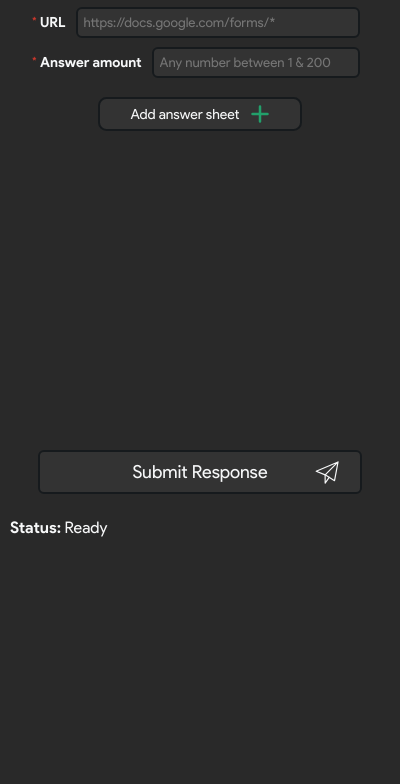
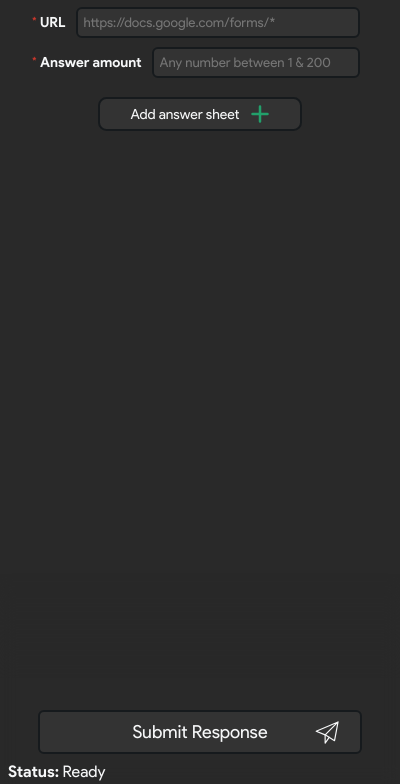
Before and after one commit to DamageWasTaken/google_fakes, a browser extension: page popup.html in a window 400 px wide. Shown: the part 60-844 px from the top of the page. Drawn offline with Linux system fonts and the light colour scheme.

Commit message:
Smooth scrolling, Gradient void and fixed position submit button

```diff
--- a/popup.css
+++ b/popup.css
@@ -107,10 +107,9 @@ p {
     height: 30px;
     font-size: 14px;
     background-color: var(--bg2);
-    z-index: 1;
     transition: 0.2s;
     position: relative;
-    margin-bottom: 120px;
+    margin-bottom: 200px;
     transition: background-color 0.5s;
 }
 
@@ -145,6 +144,7 @@ p {
     top: 30px;
     visibility: hidden;
     transition: background-color 0.5s;
+    z-index: 3;
 }
 
 #add-answer:hover>.selector-popup {
@@ -230,18 +230,17 @@ input::-webkit-inner-spin-button {
 }
 
 #bottom-nav {
-    position: sticky;
+    position: fixed;
     bottom: 0;
-    background-color: var(--bg);
     height: 26px;
     overflow: hidden;
     display: flex;
-    width: 95%;
+    width: 100%;
     justify-content: flex-start;
     align-items: center;
-    margin: auto;
     transition: background-color 0.5s;
-
+    z-index: 4;
+    padding: 0 2% 0 2%;
 }
 
 #status {
@@ -299,7 +298,6 @@ input::-webkit-inner-spin-button {
 #submitForm {
     display: flex;
     width: 80%;
-    margin-top: auto;
     border: solid 2px var(--accent);
     background-color: var(--bg2);
     color: var(--text);
@@ -310,9 +308,10 @@ input::-webkit-inner-spin-button {
     justify-content: center;
     align-items: center;
     position: relative;
-    margin-bottom: 20px;
     transition: background-color 0.5s;
-
+    position: fixed;
+    bottom: 30px;
+    z-index: 2;
 }
 
 #submitForm:hover {
@@ -387,7 +386,7 @@ input::-webkit-inner-spin-button {
 .day-night-icon {
     stroke: var(--text);
     stroke-width: 1.5;
-    width: 30px;
+    height: 75%;
     stroke-linecap: round;
     stroke-linejoin: round;
     fill: none;
@@ -433,5 +432,16 @@ input::-webkit-inner-spin-button {
     display: flex;
     align-items: center;
     flex-direction: row;
-    height: 42px;
+    height: 100%;
 }
+
+#mask {
+    position: fixed;
+    mask: linear-gradient(transparent, black, black);
+    backdrop-filter: blur(8px);
+    z-index: 1;
+    width: 100%;
+    height: 25%;
+    bottom: 0;
+    pointer-events: none;
+}
--- a/popup.html
+++ b/popup.html
@@ -48,6 +48,7 @@
         </div>
       </div>
     </div>
+    <div id="mask"></div>
     <div id="submitForm">
       <p class="submitText">Submit Response</p>
       <svg viewBox="0 0 64 64" class="plane">
--- a/popup.js
+++ b/popup.js
@@ -118,9 +118,11 @@ function scrollFunction() {
     if (document.body.scrollTop >= 10 || document.documentElement.scrollTop >= 10) {
         document.getElementById("nav-bar").style.height = "30px";
         document.getElementById("title-text").style.fontSize = "12px";
+        document.getElementById("day-night-container").style.height = "30px";
     } else {
         document.getElementById("nav-bar").style.height = "42px";
         document.getElementById("title-text").style.fontSize = "22px";
+        document.getElementById("day-night-container").style.height = "40px";
     }
 }
 
@@ -210,5 +212,10 @@ function addAnswerPopup(answerType) {
     answer.id = order.length
     answer.params = [];
     order.push(answer);
+    window.scrollTo({
+        top: document.body.scrollHeight || document.documentElement.scrollHeight,
+        left: 0,
+        behavior: "smooth",
+    });
     save();
 }
```
